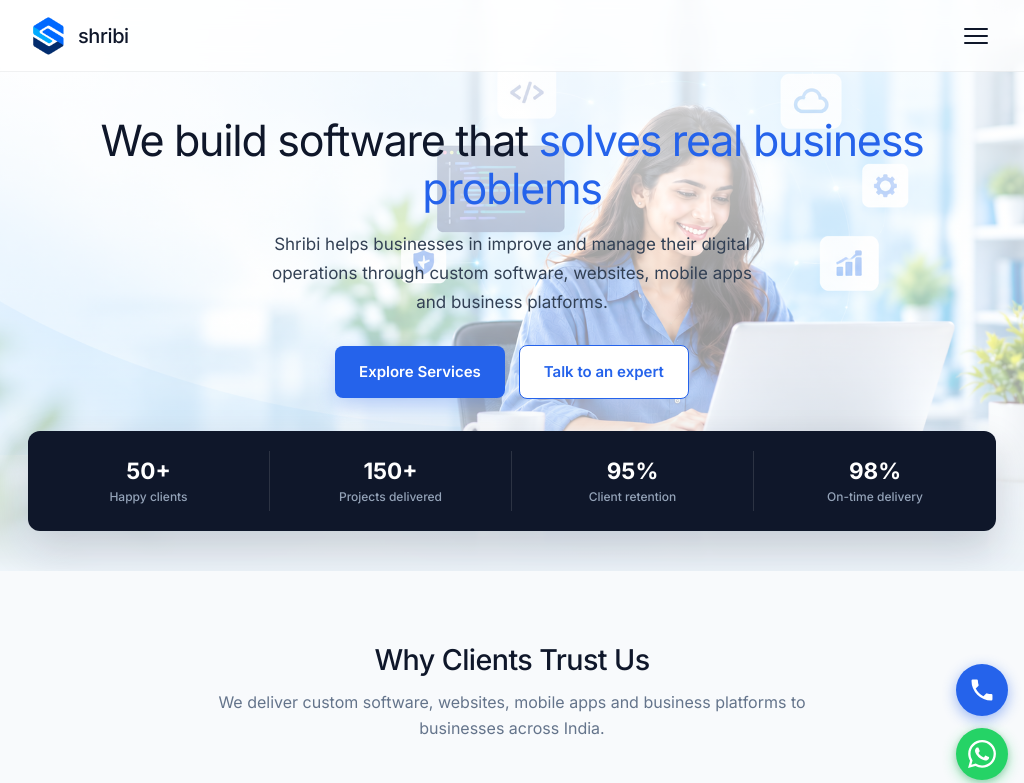
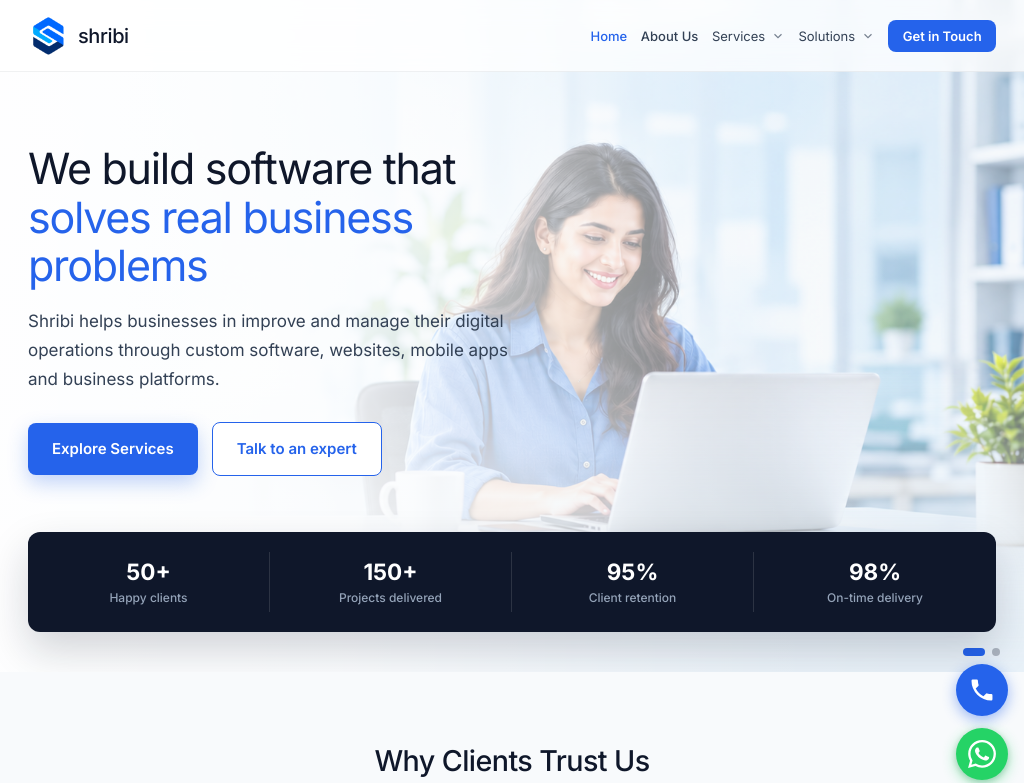
Before and after one commit to shivchhonkar/shribi, a Next.js app: page / in a window 1024 px wide. Shown: the top 783 px of the page. Built offline with nearby package versions, Linux system fonts and the light colour scheme.

Commit message:
UX fix for ipad

```diff
--- /dev/null
+++ b/src/components/home/hero-banner-slider.tsx
@@ -0,0 +1,58 @@
+'use client'
+
+import { useEffect, useState } from 'react'
+import Image from 'next/image'
+
+const HERO_SLIDES = [
+  '/assets/bannerImages/slider/hero-banner1.png',
+  '/assets/bannerImages/slider/hero-banner2.png',
+]
+
+const INTERVAL_MS = 9000
+
+export default function HeroBannerSlider() {
+  const [active, setActive] = useState(0)
+  const [paused, setPaused] = useState(false)
+
+  useEffect(() => {
+    if (paused || HERO_SLIDES.length < 2) return
+    if (window.matchMedia('(prefers-reduced-motion: reduce)').matches) return
+
+    const timer = window.setInterval(() => {
+      setActive((current) => (current + 1) % HERO_SLIDES.length)
+    }, INTERVAL_MS)
+
+    return () => window.clearInterval(timer)
+  }, [paused])
+
+  return (
+    <div
+      className="hero-banner-bg"
+      onMouseEnter={() => setPaused(true)}
+      onMouseLeave={() => setPaused(false)}
+    >
+      {HERO_SLIDES.map((src, index) => (
+        <Image
+          key={src}
+          src={src}
+          alt=""
+          width={1920}
+          height={800}
+          priority={index === 0}
+          className={index === active ? 'is-active' : undefined}
+        />
+      ))}
+      <div className="hero-banner-dots">
+        {HERO_SLIDES.map((src, index) => (
+          <button
+            key={src}
+            type="button"
+            className={index === active ? 'is-active' : undefined}
+            aria-label={`Show banner ${index + 1}`}
+            onClick={() => setActive(index)}
+          />
+        ))}
+      </div>
+    </div>
+  )
+}
--- a/src/components/pages/home-page.tsx
+++ b/src/components/pages/home-page.tsx
@@ -2,6 +2,7 @@ import Image from 'next/image'
 import Link from 'next/link'
 
 import ContactForm from '@/components/forms/contact-form'
+import HeroBannerSlider from '@/components/home/hero-banner-slider'
 import TestimonialsSlider from '@/components/home/testimonials-slider'
 import { ContactLinks, ServiceCard } from '@/components/shared/service-card'
 import { coreServices, industries } from '@/lib/content'
@@ -209,15 +210,7 @@ export default function HomePageContent() {
   return (
     <>
       <section className="hero hero--globe hero--banner" id="home">
-        <div className="hero-banner-bg" aria-hidden="true">
-          <Image
-            src="/assets/hero-banner3.png"
-            alt=""
-            width={1920}
-            height={800}
-            priority
-          />
-        </div>
+        <HeroBannerSlider />
         <div className="container hero-shell">
           <div className="hero-grid">
             <div className="hero-content reveal">
--- a/src/styles/header.css
+++ b/src/styles/header.css
@@ -182,7 +182,7 @@
   color: #2563eb !important;
 }
 
-@media (min-width: 1025px) {
+@media (min-width: 769px) {
   .nav-item--has-menu:hover .nav-submenu,
   .nav-item--has-menu:focus-within .nav-submenu {
     opacity: 1;
@@ -230,7 +230,24 @@
   transition: var(--transition);
 }
 
-@media (max-width: 1024px) {
+@media (min-width: 769px) and (max-width: 1024px) {
+  .nav-links {
+    gap: 0.85rem;
+  }
+
+  .nav-links > li > a,
+  .nav-menu-btn {
+    font-size: 0.8125rem;
+    white-space: nowrap;
+  }
+
+  .nav-cta {
+    padding: 0.5rem 0.9rem !important;
+    font-size: 0.8125rem !important;
+  }
+}
+
+@media (max-width: 768px) {
   .nav-toggle {
     display: flex;
   }
--- a/src/styles/home.css
+++ b/src/styles/home.css
@@ -183,14 +183,20 @@ body.page-home .hero {
   position: absolute;
   inset: 0;
   z-index: 0;
-  pointer-events: none;
 }
 
 .page-home .hero-banner-bg img {
+  position: absolute;
+  inset: 0;
   width: 100%;
   height: 100%;
   object-fit: cover;
   object-position: right center;
+  opacity: 0;
+  transition: opacity 1.6s ease;
+}
+
+.page-home .hero-banner-bg img.is-active {
   opacity: 1;
 }
 
@@ -198,6 +204,7 @@ body.page-home .hero {
   content: "";
   position: absolute;
   inset: 0;
+  z-index: 1;
   background: linear-gradient(
     90deg,
     rgba(255, 255, 255, 0.78) 0%,
@@ -206,6 +213,36 @@ body.page-home .hero {
     transparent 72%
   );
   pointer-events: none;
+}
+
+.page-home .hero-banner-dots {
+  position: absolute;
+  right: 1.5rem;
+  bottom: 1.25rem;
+  z-index: 2;
+  display: flex;
+  gap: 0.45rem;
+}
+
+.page-home .hero-banner-dots button {
+  width: 8px;
+  height: 8px;
+  padding: 0;
+  border: 0;
+  border-radius: 999px;
+  background: rgba(15, 23, 42, 0.28);
+  cursor: pointer;
+}
+
+.page-home .hero-banner-dots button.is-active {
+  width: 22px;
+  background: #2563eb;
+}
+
+@media (prefers-reduced-motion: reduce) {
+  .page-home .hero-banner-bg img {
+    transition: none;
+  }
 }
 
 .page-home .hero-shell {
@@ -1040,6 +1077,13 @@ body.page-home .hero {
     object-position: 72% center;
   }
 
+  .page-home .hero-banner-dots {
+    left: 50%;
+    right: auto;
+    bottom: 1rem;
+    transform: translateX(-50%);
+  }
+
   .page-home .hero-banner-bg::after {
     background: linear-gradient(
       180deg,
@@ -1080,9 +1124,71 @@ body.page-home .hero {
   }
 }
 
+/* iPad landscape and similar tablets: keep copy on the left over a stronger wash */
+@media (max-width: 1024px) and (min-width: 769px) and (min-height: 500px) {
+  .page-home .hero-grid {
+    grid-template-columns: minmax(0, 1.15fr) minmax(0, 0.85fr);
+    min-height: clamp(300px, 52vh, 440px);
+    padding-bottom: 1.75rem;
+    text-align: left;
+  }
+
+  .page-home .hero-content {
+    max-width: 34rem;
+    margin-inline: 0;
+  }
+
+  .page-home .hero-lead {
+    margin-inline: 0;
+  }
+
+  .page-home .hero-actions {
+    justify-content: flex-start;
+  }
+
+  .page-home .hero-banner-bg img {
+    object-position: right center;
+  }
+
+  .page-home .hero-banner-bg img.is-active {
+    opacity: 0.62;
+  }
+
+  .page-home .hero-banner-bg::after {
+    background: linear-gradient(
+      90deg,
+      rgba(255, 255, 255, 0.94) 0%,
+      rgba(255, 255, 255, 0.82) 34%,
+      rgba(255, 255, 255, 0.42) 58%,
+      rgba(255, 255, 255, 0.12) 76%,
+      transparent 90%
+    );
+  }
+
+  .page-home .hero-banner-dots {
+    left: auto;
+    right: 1.5rem;
+    bottom: 1rem;
+    transform: none;
+  }
+}
+
 @media (max-width: 768px) {
   body.page-home {
     --home-section-y: 3.25rem;
+  }
+
+  .page-home .hero-banner-bg img.is-active {
+    opacity: 0.4;
+  }
+
+  .page-home .hero-banner-bg::after {
+    background: linear-gradient(
+      180deg,
+      rgba(255, 255, 255, 0.94) 0%,
+      rgba(255, 255, 255, 0.9) 45%,
+      rgba(255, 255, 255, 0.86) 100%
+    );
   }
 
   .page-home .hero-stats-bar {
```
Also changed, not shown: public/assets/bannerImages/slider/hero-banner1.png (added), public/assets/bannerImages/slider/hero-banner2.png (added).
